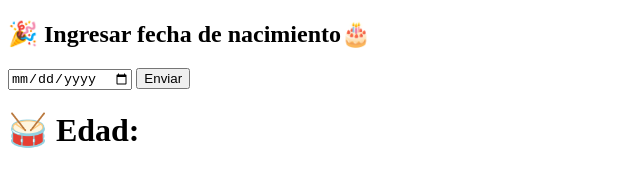
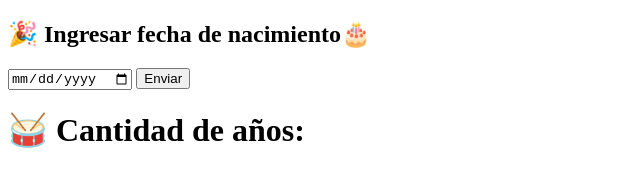
Before and after one commit to cfpignacio/app-cumple, a website built with Vite: page docs/index.html in a window 1280 px wide. Shown: the whole page, without its empty margins (0-640 px from the left). Built offline with nearby package versions, Linux system fonts and the light colour scheme; files whose address does not match are found by name.

Commit message:
fasd
dasd

```diff
--- a/docs/index.html
+++ b/docs/index.html
@@ -18,7 +18,7 @@
     </form>
 
     <div>
-      <h1>🥁 Edad:</h1>
+      <h1>🥁 Cantidad de años:</h1>
       <h3 id="resultado"></h3>
 
     </div>
```
